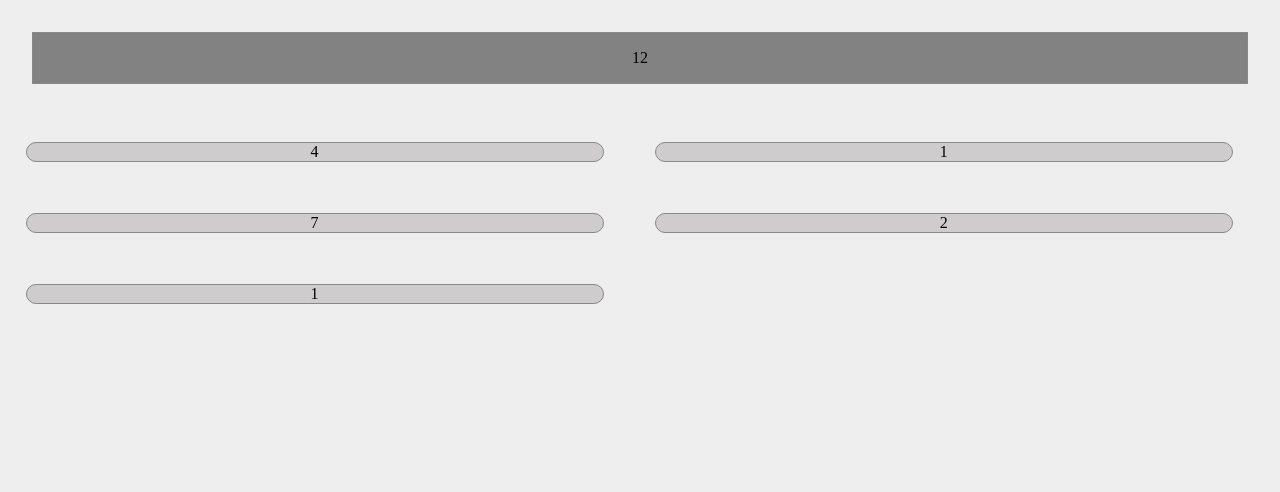
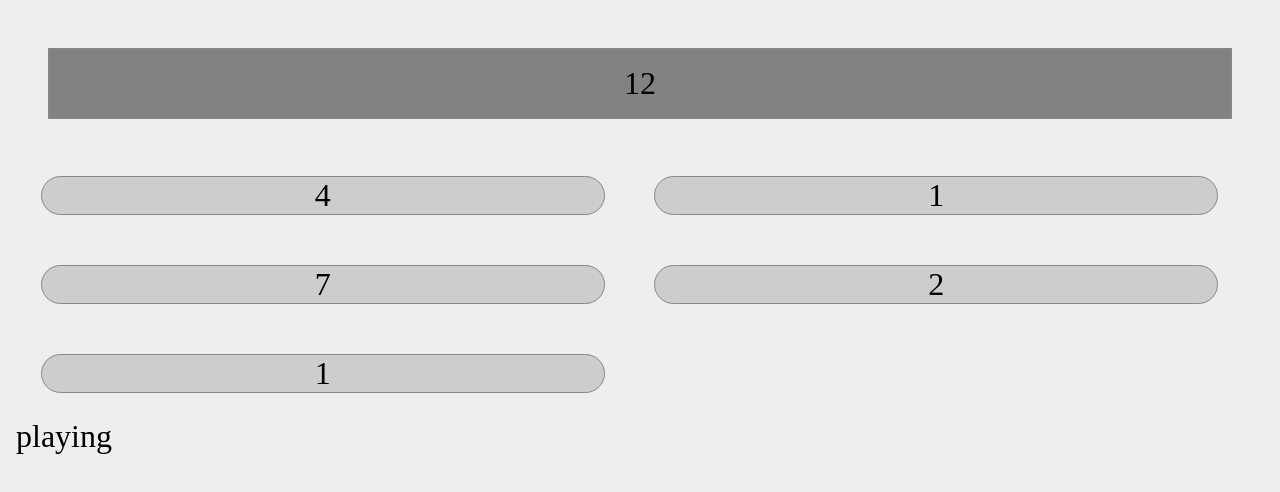
Before and after one commit to laylaxh/number-game, a React app: page / in a window 1280 px wide. Shown: the top 492 px of the page. Built offline with nearby package versions, Linux system fonts and the light colour scheme.

Commit message:
Add initial game state

```diff
--- a/src/components/Game.js
+++ b/src/components/Game.js
@@ -1,41 +1,48 @@
 import React from 'react';
 import PropTypes from 'prop-types';
-import { randomNumberGenerator } from '../store/util.js';
+import { connect } from 'react-redux';
+
+import { randomNumberGenerator } from '../store/util';
 import RandomNumbersPanel from './RandomNumbersPanel';
 
-// initial data:
-//  Target
-//  X numbers of randoms
-
 class Game extends React.Component {
-
   static propTypes = {
-    numberCount: PropTypes.number.isRequired,  // define what it is in here
-  }
-
-  constructor(props){
+    numberCount: PropTypes.number.isRequired,
+    selectedNumbers: PropTypes.arrayOf(PropTypes.number).isRequired,
+  };
+  constructor(props) {
     super();
-    // we are importing randomNumberGenerator from store/util.js
     this.randomNumbers = Array.from({
       length: props.numberCount,
     }).map(() => randomNumberGenerator());
-
     this.target = this.randomNumbers
       .slice(0, props.numberCount - 2)
       .reduce((acc, curr) => acc + curr);
   }
-
+  gameStatus = () => {
+    const sumSelected = this.props.selectedNumbers.reduce((acc, curr) => acc + this.randomNumbers[curr], 0);
+    if (sumSelected < this.target) {
+      return 'playing';
+    }
+    if (sumSelected === this.target) {
+      return 'won';
+    }
+    if (sumSelected > this.target) {
+      return 'lost';
+    }
+  };
   render() {
+    const gameStatus = this.gameStatus(); // Every time I render I need to compute the game status
     return (
-      <div>
+      <div id="game">
         <div id="target">{this.target}</div>
-        <RandomNumbersPanel randomNumbers={this.randomNumbers}/>
+        <RandomNumbersPanel randomNumbers={this.randomNumbers} />
+        {gameStatus}
       </div>
     );
   }
 }
 
-// props.NumberCount (going to be coming from App.js)
-
-
-export default Game;
+export default connect((state) => ({
+  selectedNumbers: state.selectedNumbers
+}))(Game);
```
